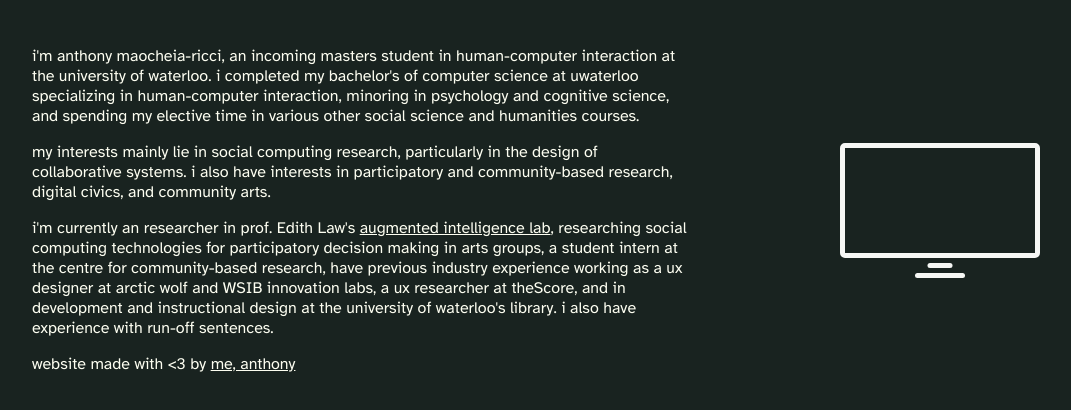
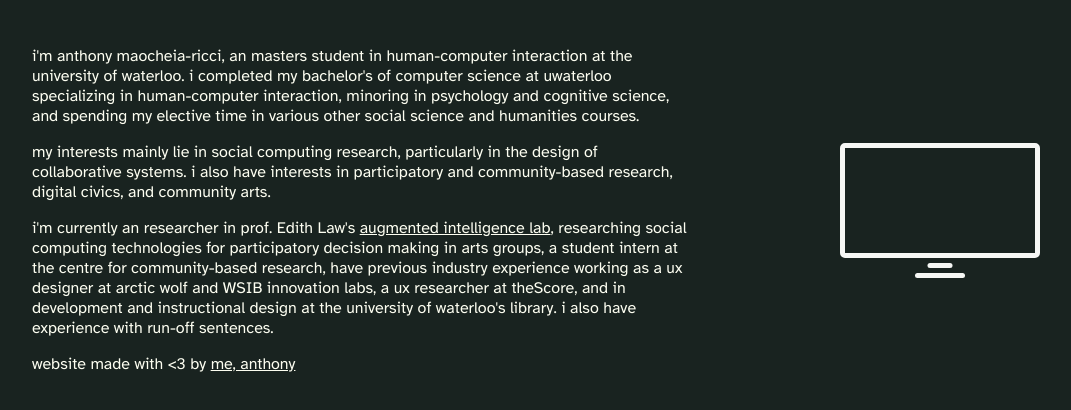
Before and after one commit to artthony/artthony.github.io, a plain HTML site: page index.html in a window 1280 px wide. Shown: the part 230-640 px from the top of the page, without its empty margins (104-1175 px from the left). Drawn offline with Linux system fonts and the light colour scheme.

Commit message:
removed incoming

```diff
--- a/index.html
+++ b/index.html
@@ -28,7 +28,7 @@
         </header>
         <div class="page about">
             <div>
-                <p>i'm anthony maocheia-ricci, an incoming masters student in human-computer interaction at the university of waterloo. i completed my bachelor's of computer science at uwaterloo specializing in human-computer interaction, minoring in psychology and cognitive science, and spending my elective time in various other social science and humanities courses.</p>
+                <p>i'm anthony maocheia-ricci, an masters student in human-computer interaction at the university of waterloo. i completed my bachelor's of computer science at uwaterloo specializing in human-computer interaction, minoring in psychology and cognitive science, and spending my elective time in various other social science and humanities courses.</p>
                 <p>my interests mainly lie in social computing research, particularly in the design of collaborative systems. i also have interests in participatory and community-based research, digital civics, and community arts.</p>
                 <p>i'm currently an researcher in prof. Edith Law's <a href="https://edithlaw.ca/" target="_blank">augmented intelligence lab</a>, researching social computing technologies for participatory decision making in arts groups, a student intern at the centre for community-based research, have previous industry experience working as a ux designer at arctic wolf and WSIB innovation labs, a ux researcher at theScore, and in development and instructional design at the university of waterloo's library. i also have experience with run-off sentences.</p>
                 <p>website made with &lt;3 by <a href="https://github.com/artthony" target="_blank">me, anthony</a></p>
```
